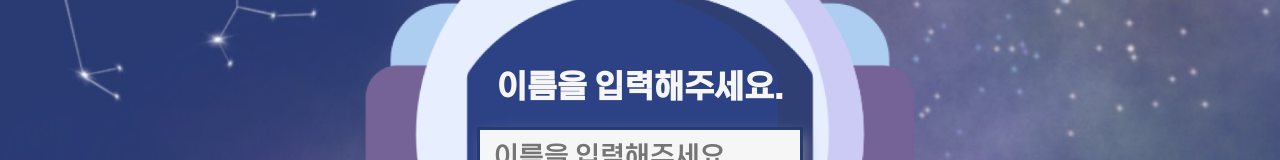
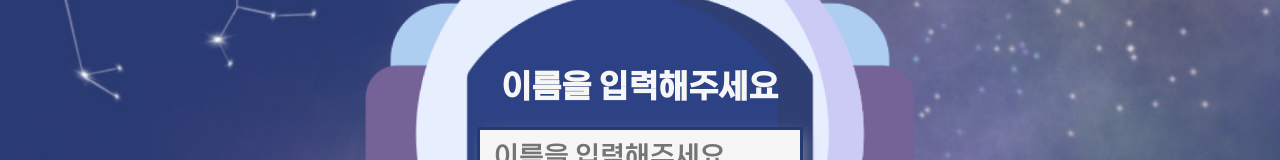
Before and after one commit to yoon828/YOUniverse, a React (Create React App) app in the folder frontend/: page /guest in a window 1280 px wide. Shown: the part 333-493 px from the top of the page. Built offline with nearby package versions, Linux system fonts and the light colour scheme; what face-api.js would draw is missing.

Commit message:
✨:lipstick: [FE] | style : GuestPage title 수정

```diff
--- a/frontend/src/pages/enter/GuestPage.jsx
+++ b/frontend/src/pages/enter/GuestPage.jsx
@@ -46,7 +46,7 @@ const Guest = () => {
           className="astronaut_big_img"
         />
         <form className="guest_form">
-          <h1 className="title">이름을 입력해주세요.</h1>
+          <h1 className="title">이름을 입력해주세요</h1>
           <input
             type="text"
             name="guest"
```
